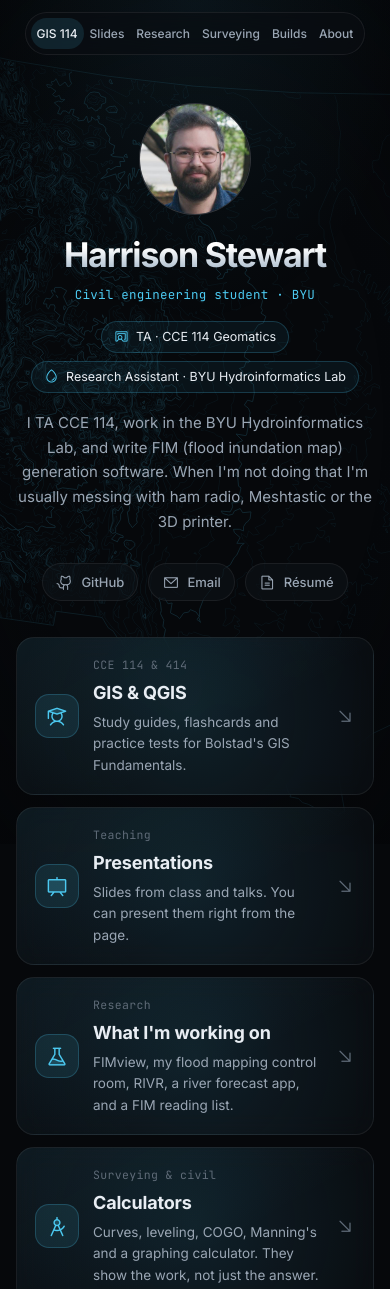
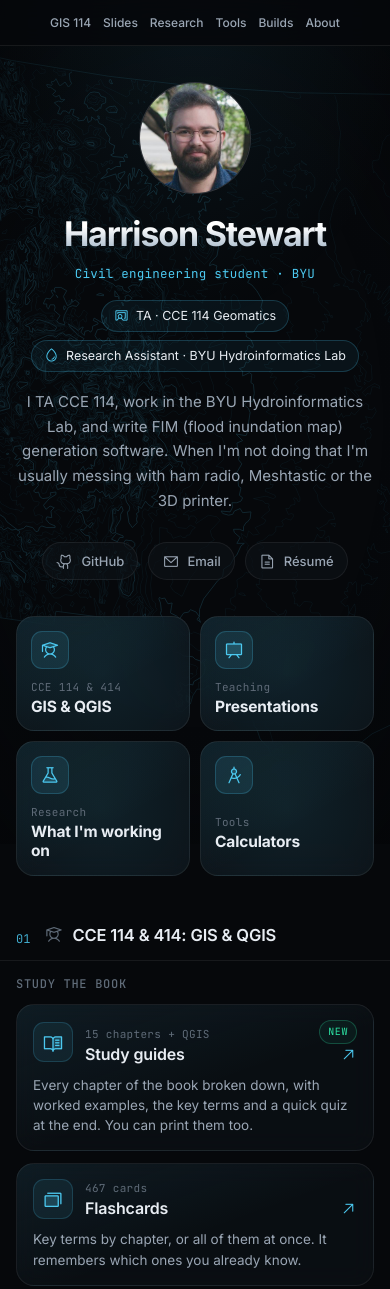
Before and after one commit to TheOnlyRealAgentP/My-Page, a plain HTML site: page index.html in a window 390 px wide. Shown: the top 1289 px of the page. Drawn offline with nearby package versions, Linux system fonts and the light colour scheme.

Commit message:
Shorter phone layout that shows where you are; rename Surveying to Tools
On phones: compact cards (icon and title on one line, no tags), 2x2
shortcut tiles, a full-width menu bar with a scroll progress line, and
section titles that stay pinned while you're in that section. The menu
highlight follows the pinned title. Page is about a third shorter.

Old #surveying links redirect to #tools.

Co-Authored-By: Claude Opus 5.5 <noreply@anthropic.com>

```diff
--- a/css/style.css
+++ b/css/style.css
@@ -933,6 +933,95 @@ a.card:hover .card-cta i {
   .footer { justify-content: center; text-align: center; }
 }
 
+/* =========================================================================
+   Phones: shorter page, and always show where you are
+   ========================================================================= */
+@media (max-width: 640px) {
+  html { scroll-padding-top: var(--navh, 46px); }
+
+  /* menu becomes a full-width bar with a scroll progress line */
+  .topnav {
+    padding: 0;
+    pointer-events: auto;
+    background: rgba(6, 8, 11, 0.86);
+    backdrop-filter: blur(14px) saturate(140%);
+    -webkit-backdrop-filter: blur(14px) saturate(140%);
+    border-bottom: 1px solid var(--border);
+  }
+  .topnav::after {
+    content: "";
+    position: absolute;
+    left: 0;
+    right: 0;
+    bottom: -1px;
+    height: 2px;
+    background: var(--accent);
+    transform: scaleX(var(--p, 0));
+    transform-origin: 0 50%;
+  }
+  .topnav-inner {
+    padding: 7px 8px;
+    border: 0;
+    border-radius: 0;
+    background: none;
+    backdrop-filter: none;
+    -webkit-backdrop-filter: none;
+  }
+  .topnav a.active {
+    color: var(--accent);
+    background: rgba(var(--accent-rgb), 0.16);
+  }
+
+  /* section titles stay pinned under the bar while you're in that section */
+  .section { margin-top: 36px; }
+  .section-head {
+    position: sticky;
+    top: var(--navh, 46px);
+    z-index: 5;
+    margin: 0 -16px 14px;
+    padding: 10px 16px;
+    transition: background 0.2s;
+  }
+  .section-head.stuck {
+    background: rgba(6, 8, 11, 0.9);
+    backdrop-filter: blur(14px) saturate(140%);
+    -webkit-backdrop-filter: blur(14px) saturate(140%);
+  }
+  .section-head h2 { font-size: 16.5px; }
+  .group + .group { margin-top: 22px; }
+  .group-title { margin-bottom: 10px; }
+
+  /* shortcut tiles: 2 x 2, title only */
+  .paths { grid-template-columns: repeat(2, minmax(0, 1fr)); gap: 10px; }
+  .path { grid-template-columns: 1fr; align-items: start; gap: 10px; padding: 14px; }
+  .path-icon { width: 38px; height: 38px; font-size: 20px; border-radius: 11px; }
+  .path h3 { font-size: 15.5px; line-height: 1.25; }
+  .path p,
+  .path-arrow { display: none; }
+
+  /* cards: icon + title on one line, description under it, no tags */
+  .card {
+    display: grid;
+    grid-template-columns: 40px minmax(0, 1fr) auto;
+    column-gap: 12px;
+    align-items: center;
+    padding: 15px 16px;
+  }
+  .card-top { display: contents; }
+  .card-icon { grid-column: 1; grid-row: 1 / span 2; width: 40px; height: 40px; font-size: 21px; border-radius: 11px; }
+  .card-kicker { grid-column: 2; grid-row: 1; align-self: end; margin: 0; font-size: 11px; }
+  .card h3,
+  .card.featured h3 { grid-column: 2; grid-row: 2; align-self: start; font-size: 16px; }
+  .card-status { grid-column: 3; grid-row: 1; justify-self: end; font-size: 10px; padding: 3px 8px; }
+  .card-cta { grid-column: 3; grid-row: 2; justify-self: end; margin: 0; font-size: 0; }
+  .card-cta i { font-size: 17px; }
+  .card p { grid-column: 1 / -1; margin-top: 10px; font-size: 13.5px; line-height: 1.5; }
+  .card .tags { display: none; }
+  .card .actions { grid-column: 1 / -1; margin-top: 12px; }
+
+  .row { padding: 13px 14px; gap: 12px; }
+}
+
 @media (hover: none) {
   a.card:hover { transform: none; }
 }
--- a/js/data.js
+++ b/js/data.js
@@ -72,10 +72,10 @@ window.SITE = {
     },
     {
       icon: "compass-tool",
-      kicker: "Surveying & civil",
+      kicker: "Tools",
       title: "Calculators",
       desc: "Curves, leveling, COGO, Manning's and a graphing calculator. They show the work, not just the answer.",
-      href: "#surveying",
+      href: "#tools",
     },
   ],
 
@@ -238,9 +238,9 @@ window.SITE = {
 
     /* ------------------------------------------------------------------ */
     {
-      id: "surveying",
-      label: "Surveying & Civil Tools",
-      navLabel: "Surveying",
+      id: "tools",
+      label: "Tools",
+      navLabel: "Tools",
       icon: "compass-tool",
       blurb: "The math that keeps coming up in surveying and civil classes, with the steps shown.",
       groups: [
--- a/js/main.js
+++ b/js/main.js
@@ -279,33 +279,105 @@
     els.forEach((el) => io.observe(el));
   }
 
+  const phone = window.matchMedia("(max-width: 640px)");
+
+  function setActive(id) {
+    const links = [...document.querySelectorAll("#nav a")];
+    let current = null;
+    links.forEach((a) => {
+      const on = a.getAttribute("href") === `#${id}`;
+      a.classList.toggle("active", on);
+      if (on) current = a;
+    });
+    // keep the active pill visible on narrow screens without moving the page
+    const nav = current?.parentElement;
+    if (nav && nav.scrollWidth > nav.clientWidth) {
+      nav.scrollTo({ left: current.offsetLeft - nav.clientWidth / 2 + current.offsetWidth / 2, behavior: "smooth" });
+    }
+  }
+
   function activeNav() {
-    const links = [...document.querySelectorAll("#nav a")];
-    const map = new Map(links.map((a) => [a.getAttribute("href").slice(1), a]));
     if (!("IntersectionObserver" in window)) return;
     const io = new IntersectionObserver(
       (entries) =>
         entries.forEach((en) => {
-          if (!en.isIntersecting) return;
-          links.forEach((a) => a.classList.remove("active"));
-          const a = map.get(en.target.id);
-          if (a) {
-            a.classList.add("active");
-            // keep the active pill visible on narrow screens without moving the page
-            const nav = a.parentElement;
-            if (nav.scrollWidth > nav.clientWidth) {
-              nav.scrollTo({ left: a.offsetLeft - nav.clientWidth / 2 + a.offsetWidth / 2, behavior: "smooth" });
-            }
-          }
+          // phones follow the pinned section title instead (see phoneBars)
+          if (en.isIntersecting && !phone.matches) setActive(en.target.id);
         }),
       { rootMargin: "-45% 0px -50% 0px" }
     );
     document.querySelectorAll(".section").forEach((s) => io.observe(s));
   }
 
+  /* ---------- Phones: pinned section titles + scroll progress ---------- */
+  function phoneBars() {
+    const root = document.documentElement;
+    const nav = document.querySelector(".topnav");
+    const heads = [...document.querySelectorAll(".section-head")];
+    let navh = 0;
+    let queued = false;
+    let shown;
+
+    const update = () => {
+      queued = false;
+      const max = root.scrollHeight - window.innerHeight;
+      nav.style.setProperty("--p", max > 0 ? Math.min(1, window.scrollY / max).toFixed(4) : "0");
+      if (!phone.matches) {
+        heads.forEach((h) => h.classList.remove("stuck"));
+        shown = undefined;
+        return;
+      }
+      // a title counts as pinned once it reaches the bottom of the menu bar
+      let id = "";
+      heads.forEach((h) => {
+        const pinned = h.getBoundingClientRect().top <= navh + 1;
+        h.classList.toggle("stuck", pinned);
+        if (pinned) id = h.parentElement.id;
+      });
+      // the last section is too short to pin, so it wins at the bottom of the page
+      if (last && max > 0 && window.scrollY >= max - 2) id = last.id;
+      if (id !== shown) {
+        shown = id;
+        setActive(id);
+      }
+    };
+    const last = heads[heads.length - 1]?.parentElement;
+    const measure = () => {
+      navh = nav.offsetHeight;
+      root.style.setProperty("--navh", `${navh}px`);
+      // let the last section scroll up far enough for its title to pin
+      // (the space below it doesn't depend on its own height, so no reset is needed)
+      if (last && phone.matches) {
+        const after = root.scrollHeight - (last.getBoundingClientRect().bottom + window.scrollY);
+        last.style.minHeight = `${Math.max(0, Math.ceil(window.innerHeight - navh - after))}px`;
+      } else if (last) {
+        last.style.minHeight = "";
+      }
+      update();
+    };
+    window.addEventListener(
+      "scroll",
+      () => {
+        if (!queued) {
+          queued = true;
+          requestAnimationFrame(update);
+        }
+      },
+      { passive: true }
+    );
+    window.addEventListener("resize", measure);
+    measure();
+    // the page grew, so redo a jump like /#about that ran before it could reach the target
+    const target = location.hash && document.getElementById(decodeURIComponent(location.hash.slice(1)));
+    if (phone.matches && target) target.scrollIntoView({ behavior: "instant" });
+  }
+
   render();
+  // old links to #surveying go to the renamed Tools section
+  if (location.hash === "#surveying") history.replaceState(null, "", "#tools");
   wireClicks();
   spotlight();
   reveal();
   activeNav();
+  phoneBars();
 })();
```
Also changed, not shown: teach/calc/index.html (+2 -2 lines), teach/field/index.html (+2 -2 lines), teach/traverse/index.html (+1 -1 lines).
